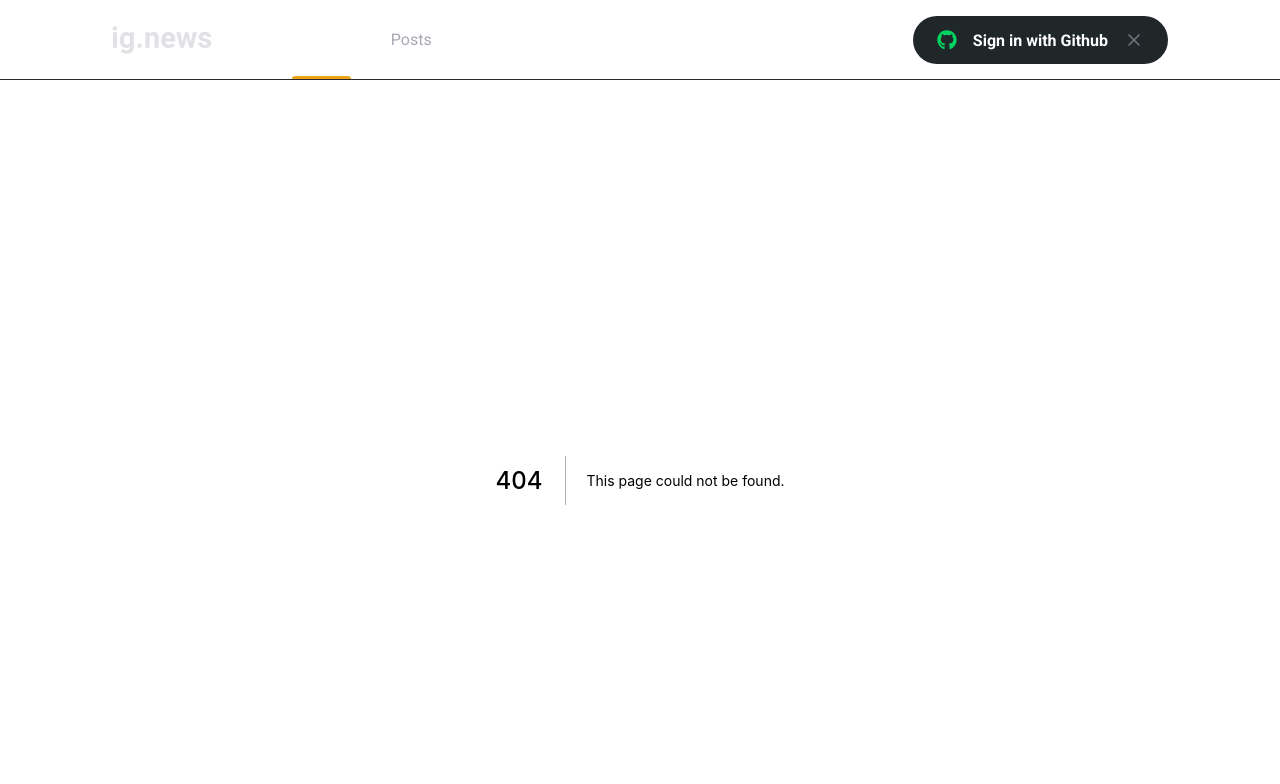
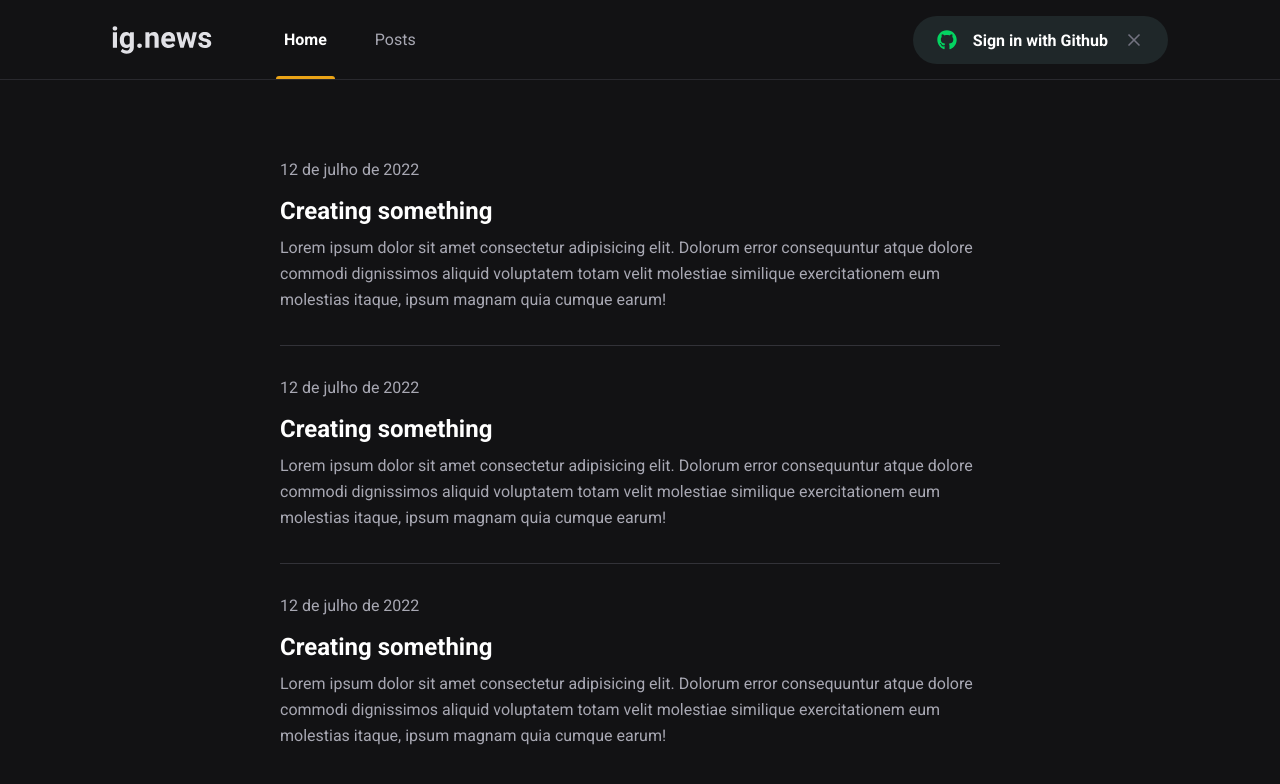
Before and after one commit to paulohfreire/phblog, a Next.js app: page /posts in a window 1280 px wide. Before the commit this address had no page. Shown: the top 784 px of the page. Built offline with nearby package versions, Linux system fonts and the light colour scheme.

Commit message:
add post page

```diff
--- a/src/components/Header/index.tsx
+++ b/src/components/Header/index.tsx
@@ -10,8 +10,10 @@
       <div className={styles.headerContent}>
         <Image src={logo} alt="ig.news logo" width={100} height={100} />
         <nav>
-          <a className={styles.active}>Home</a>
-          <a>Posts</a>
+          <a href="/" className={styles.active}>
+            Home
+          </a>
+          <a href="/posts">Posts</a>
         </nav>
 
         <SignInButton />
--- a/src/components/Header/styles.module.scss
+++ b/src/components/Header/styles.module.scss
@@ -13,7 +13,7 @@
   align-items: center;
 
   nav {
-    margin-left: 5rem;
+    margin-left: 4rem;
     height: 5rem;
 
     a {
@@ -23,6 +23,7 @@
       height: 5rem;
       line-height: 5rem;
       color: var(--gray-300);
+      text-decoration: none;
 
       transition: color 0.2s;
 
--- a/src/pages/home.module.scss
+++ b/src/pages/home.module.scss
@@ -17,7 +17,7 @@
   }
 
   h1 {
-    font-size: 4.5rem;
+    font-size: 3.5rem;
     line-height: 4.5rem;
     font-weight: 900;
     margin-top: 2.5rem;
--- a/src/pages/index.tsx
+++ b/src/pages/index.tsx
@@ -1,4 +1,4 @@
-import { GetServerSideProps } from "next";
+import { GetStaticProps } from "next";
 import Head from "next/head";
 import { SubscribeButton } from "../components/SubscribeButton";
 import { stripe } from "../services/stripe";
@@ -36,7 +36,7 @@
   );
 }
 
-export const getServerSideProps: GetServerSideProps = async () => {
+export const getStaticProps: GetStaticProps = async () => {
   const price = await stripe.prices.retrieve("price_1Kwc6PANU4rMqXHr949nkJ5n");
 
   const product = {
--- /dev/null
+++ b/src/pages/posts/index.tsx
@@ -0,0 +1,49 @@
+import Head from "next/head";
+import styles from "./styles.module.scss";
+
+export default function Posts() {
+  return (
+    <>
+      <Head>
+        <title>Home | ig.news</title>
+      </Head>
+
+      <main className={styles.contentContainer}>
+        <div className={styles.posts}>
+          <a href="#">
+            <time>12 de julho de 2022</time>
+            <strong>Creating something</strong>
+            <p>
+              Lorem ipsum dolor sit amet consectetur adipisicing elit. Dolorum
+              error consequuntur atque dolore commodi dignissimos aliquid
+              voluptatem totam velit molestiae similique exercitationem eum
+              molestias itaque, ipsum magnam quia cumque earum!
+            </p>
+          </a>
+
+          <a href="#">
+            <time>12 de julho de 2022</time>
+            <strong>Creating something</strong>
+            <p>
+              Lorem ipsum dolor sit amet consectetur adipisicing elit. Dolorum
+              error consequuntur atque dolore commodi dignissimos aliquid
+              voluptatem totam velit molestiae similique exercitationem eum
+              molestias itaque, ipsum magnam quia cumque earum!
+            </p>
+          </a>
+
+          <a href="#">
+            <time>12 de julho de 2022</time>
+            <strong>Creating something</strong>
+            <p>
+              Lorem ipsum dolor sit amet consectetur adipisicing elit. Dolorum
+              error consequuntur atque dolore commodi dignissimos aliquid
+              voluptatem totam velit molestiae similique exercitationem eum
+              molestias itaque, ipsum magnam quia cumque earum!
+            </p>
+          </a>
+        </div>
+      </main>
+    </>
+  );
+}
--- /dev/null
+++ b/src/pages/posts/styles.module.scss
@@ -0,0 +1,48 @@
+.container {
+  max-width: 1128px;
+  margin: 0 auto;
+  padding: 0 2rem;
+}
+
+.posts {
+  max-width: 720px;
+  margin: 5rem auto 0;
+
+  a {
+    display: block;
+    text-decoration: none;
+
+    //para o 2o post em diante
+    & + a {
+      margin-top: 2rem;
+      padding-top: 2rem;
+      border-top: 1px solid var(--gray-700);
+    }
+
+    time {
+      font-size: 1rem;
+      display: flex;
+      align-items: center;
+      color: var(--gray-300);
+    }
+
+    strong {
+      display: block;
+      font-size: 1.5rem;
+      margin-top: 1rem;
+      line-height: 2rem;
+      transition: color 0.2s;
+      color: var(--white);
+    }
+
+    p {
+      color: var(--gray-300);
+      margin-top: 0.5rem;
+      line-height: 1.625rem;
+    }
+
+    &:hover strong {
+      color: var(--yellow-500);
+    }
+  }
+}
--- a/src/styles/global.scss
+++ b/src/styles/global.scss
@@ -9,6 +9,7 @@
 
   --gray-50: #e1e1e6;
   --gray-300: #a8a8b3;
+  --gray-700: #323238;
   --gray-800: #29292e;
   --gray-850: #1f2729;
   --gray-900: #121214;
```
